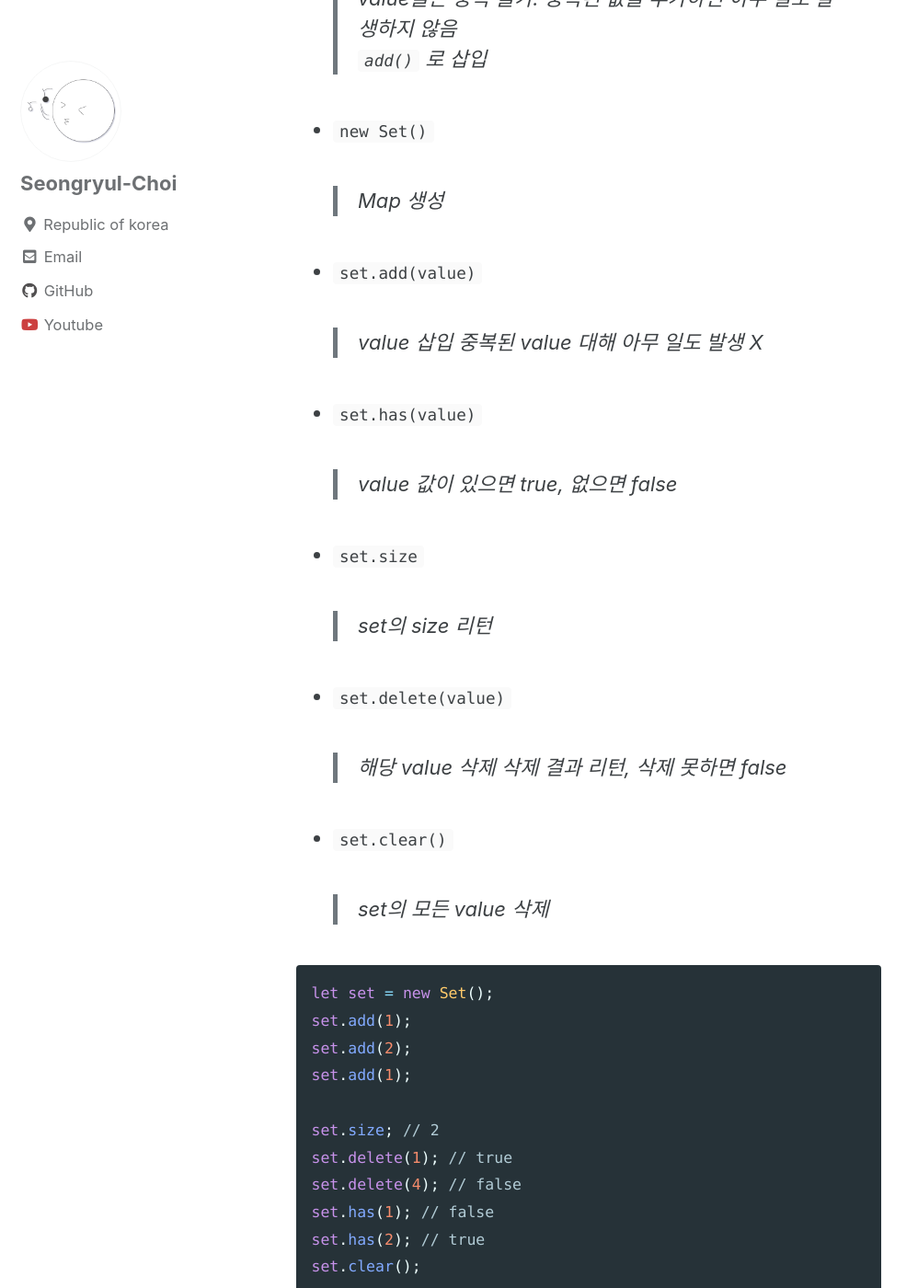
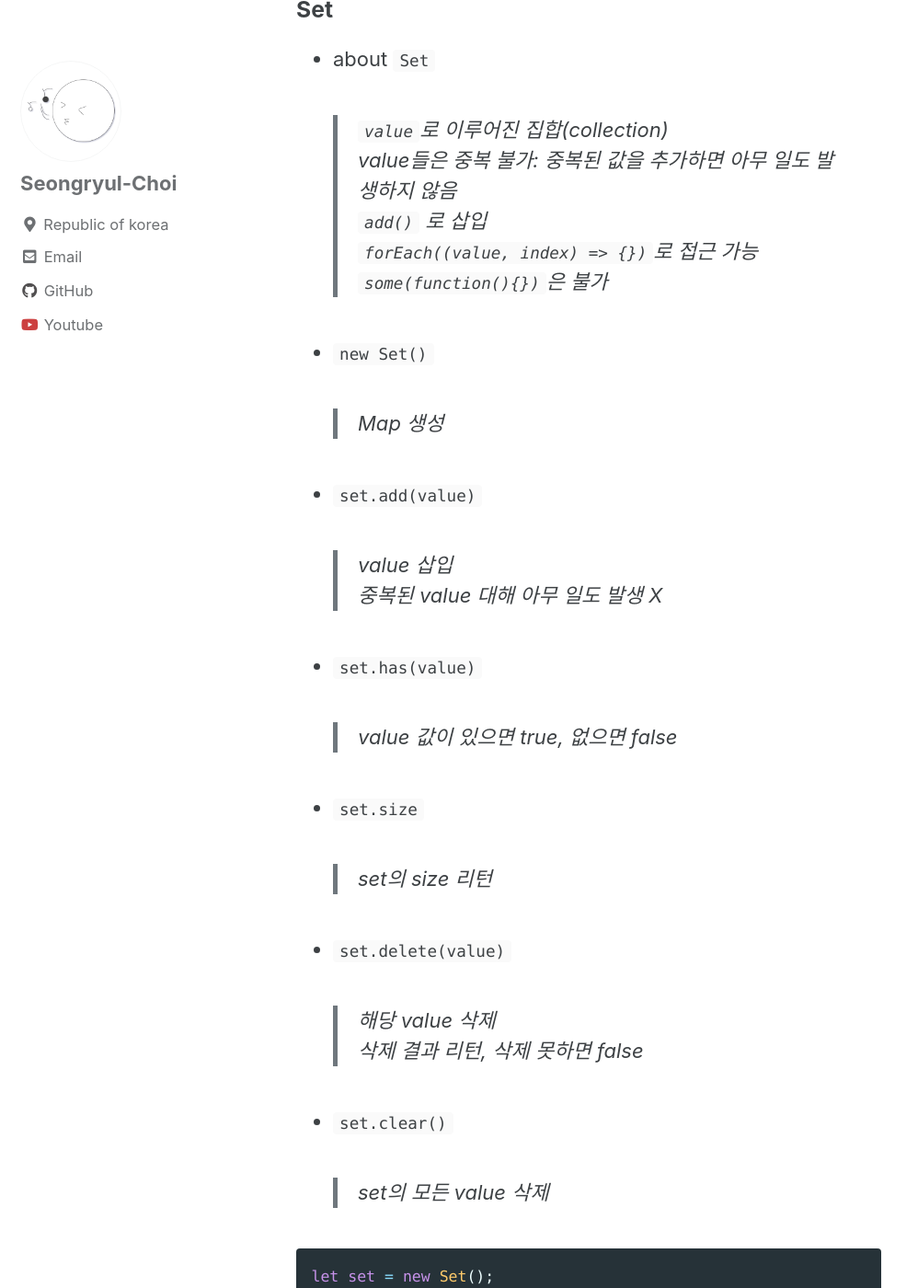
Before and after one commit to ryulurala/ryulurala.github.io, a Jekyll site: the page built from _posts/2021-01-17-reference_javascript.md, in a window 1280 px wide and 1400 px high, scrolled down 20283 px. Shown: the whole window at 92% size, without its empty margins (0-998 px from the left). Built offline with Jekyll 4.4.1, drawn with Linux system fonts in a browser that asks for light colours; cached includes are drawn as plain includes; some of the changed text lies outside the part shown.

Commit message:
Update JavaScript-Reference after algorithm solution of Programmers's level-1 problem

````diff
--- a/_posts/2021-01-17-reference_javascript.md
+++ b/_posts/2021-01-17-reference_javascript.md
@@ -226,9 +226,9 @@
   > Array의 요소를 찾아냄(Finding)
   > 요소 하나만을 리턴
 - `reduce(function(prev, value){}, initialValue)`
-  - 이전 리턴된 prev 값과 현재 값 value 를 이용하여 활용 가능(만능)
-  - 처음 시작 prev 값의 initialValue 지정. ex) `prev = 0;` or `prev = [];`
-  - 부모 스코프 건드리지 않고 Array 리턴
+  > 이전 리턴된 prev 값과 현재 값 value 를 이용하여 활용 가능(만능)
+  > 처음 시작 prev 값의 initialValue 지정. ex) `prev = 0;` or `prev = [];`
+  > 부모 스코프 건드리지 않고 Array 리턴
 
 ```js
 let arr = [1, 2, 3, 4, 5];
@@ -459,6 +459,8 @@
   > `(key, value)` pair로 이루어진 collection
   > key들은 중복 불가: 하나의 key에는 하나의 value 즉, 갱신됨
   > `get()`, `set()` 으로 조회 및 삽입
+  > `forEach((value, index) => {})`로 접근 가능
+  > `some(function(){})`은 불가
 
 - `new Map()`
   > Map 생성
@@ -500,6 +502,8 @@
   > `value`로 이루어진 집합(collection)
   > value들은 중복 불가: 중복된 값을 추가하면 아무 일도 발생하지 않음
   > `add()` 로 삽입
+  > `forEach((value, index) => {})`로 접근 가능
+  > `some(function(){})`은 불가
 
 - `new Set()`
   > Map 생성
@@ -547,18 +551,13 @@
   > sort(): 기본 오름차순 정렬
 
 - 오름차순(ascending) --- `function(a, b)`
-
   > b값이 더 크면 음수(-1)가 리턴되어 바뀌는 것을 이용
-
-  - `return a-b;`
-  - `return (a<b) ? -1 : (a===b) ? 0 : 1;`
-
+  > `return a-b;`
+  > `return (a<b) ? -1 : (a===b) ? 0 : 1;`
 - 내림차순(descending) --- `function(a, b)`
-
   > a값이 더 크면 음수(-1)가 리턴되어 바뀌는 것을 이용
-
-  - `return b-a;`
-  - `return (b<a) ? -1 : (a===b) ? 0 : 1;`
+  > `return b-a;`
+  > `return (b<a) ? -1 : (a===b) ? 0 : 1;`
 
 ```js
 let numbers = [1, 5, 2, 4, 3];
````
Also changed, not shown: other parts of _posts/2021-01-17-reference_javascript.md (+4 -4 lines).
